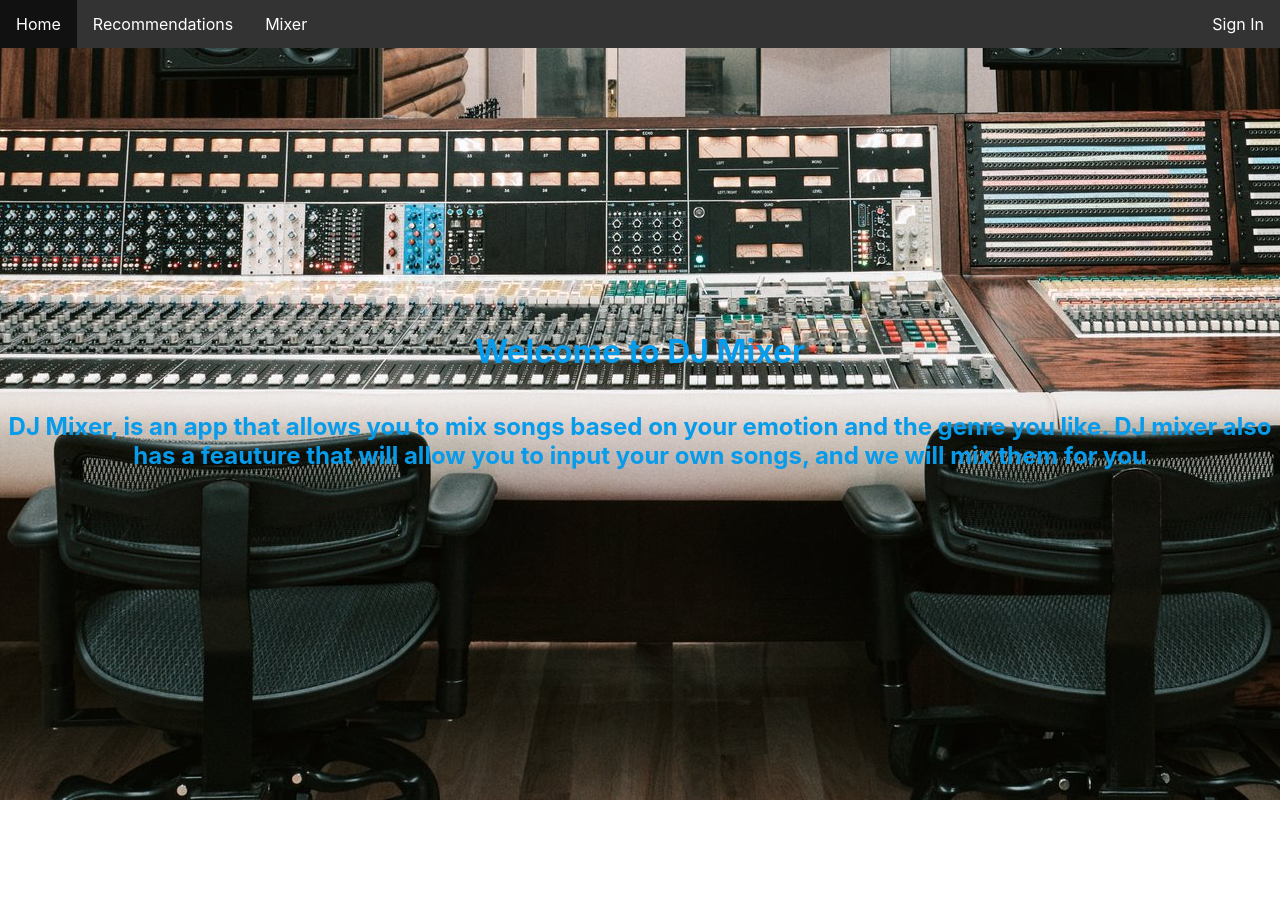
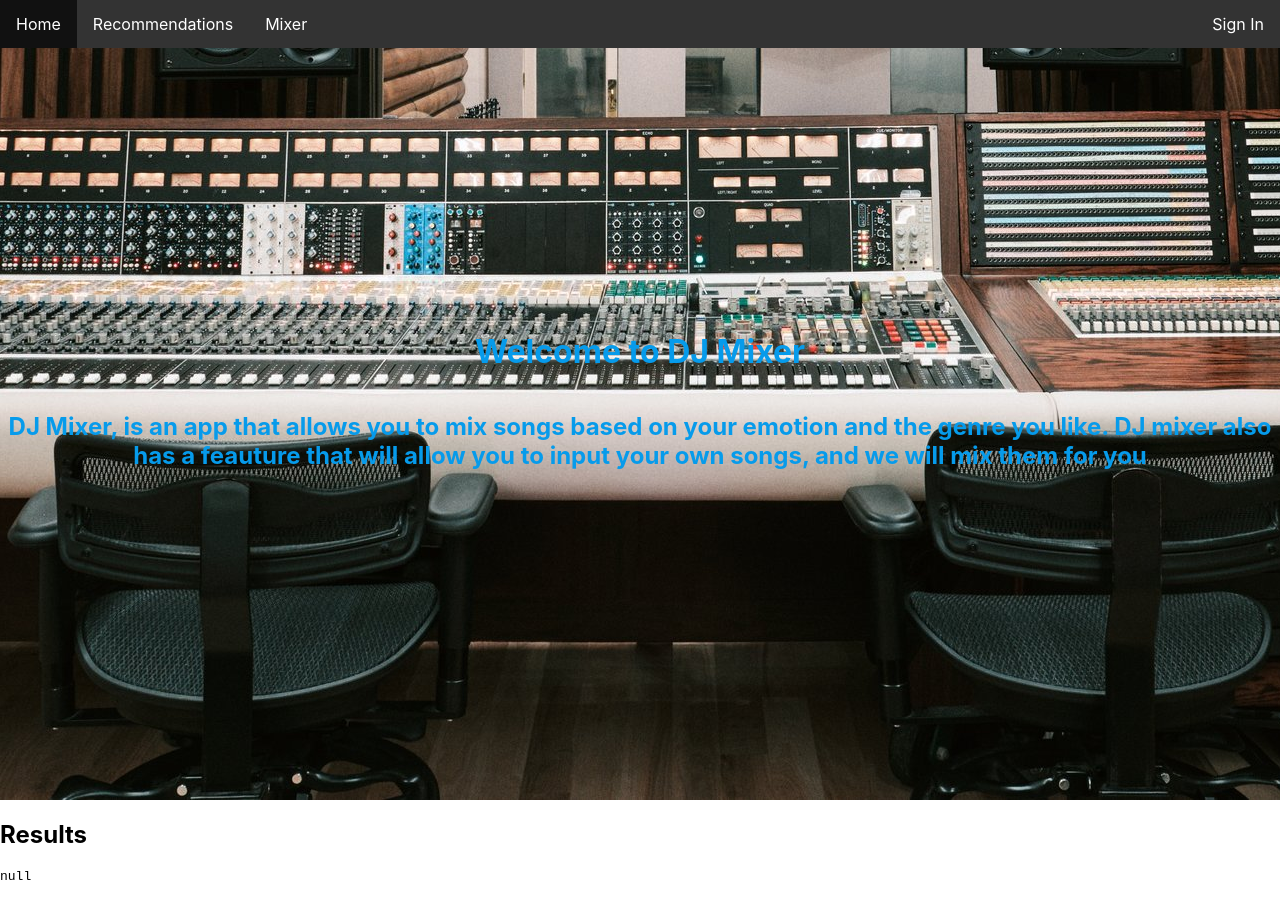
Before and after one commit to MuhammedACheema/Song-Suggestion, a React (Create React App) app in the folder frontend/mixer/: page / in a window 1280 px wide. Before the commit the page ends 800 px from the top, so only its background shows below. Built offline with nearby package versions, Linux system fonts and the light colour scheme; no server answers.

Commit message:
working on api implementation

```diff
--- /dev/null
+++ b/frontend/mixer/src/API.js
@@ -0,0 +1,26 @@
+import React, { useEffect, useState } from "react";
+
+const access_token = ''
+const SpotifySearch = ({ name, type }) => {
+  const [artist, setArtist] = useState(null);
+
+  useEffect(() => {
+    fetch(`https://api.spotify.com/v1/search?q=${name}&type=${type}`, {
+      headers: {
+        Authorization: `Bearer ${access_token}`,
+      },
+    })
+      .then((response) => response.json())
+      .then((data) => setArtist(data))
+      .catch((error) => console.error("Error fetching data:", error));
+  }, [name, type]);
+
+  return (
+    <div>
+      <h2>Results</h2>
+      <pre>{JSON.stringify(artist, null, 2)}</pre>
+    </div>
+  );
+};
+
+export default SpotifySearch;
--- a/frontend/mixer/src/App.js
+++ b/frontend/mixer/src/App.js
@@ -3,6 +3,7 @@ import Nav from './components/Nav'
 import Home from './components/Home'
 import Rec from './components/Rec';
 import Mixer from './components/Mixer';
+import SpotifySearch from './API';
 // import Signin from './components/Signin';
 import { BrowserRouter as Router, Routes, Route } from "react-router-dom";
 
@@ -18,6 +19,9 @@ function App() {
                 <Route path = "/Mixer" element={<Mixer/>}/>
                 {/*<Route style={{float:"right"}} path = "/Signin" element={Signin}/> */}
             </Routes>
+
+            <SpotifySearch name="drake" type="artist" />
+
         </div>
       </Router>
   );
```
